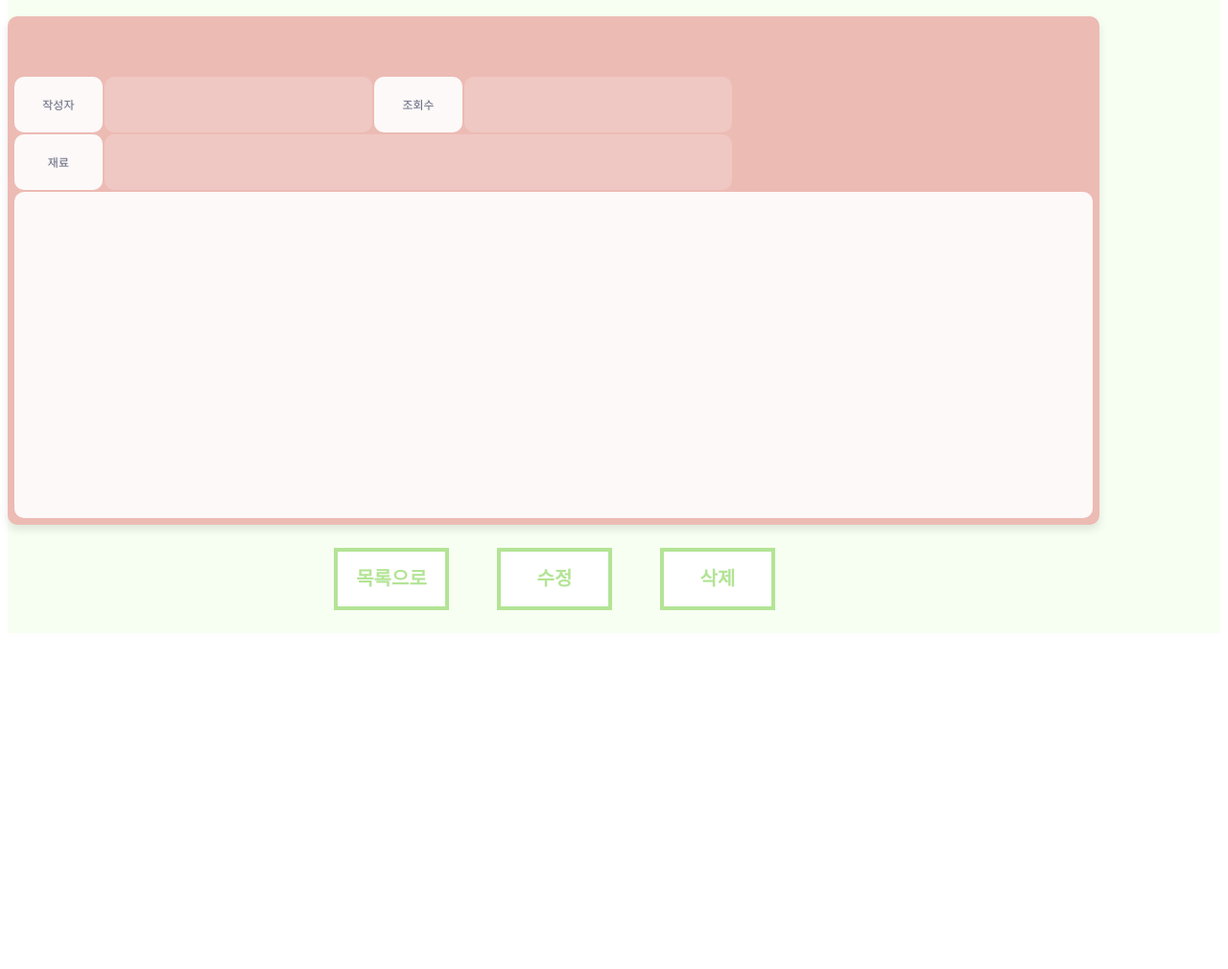
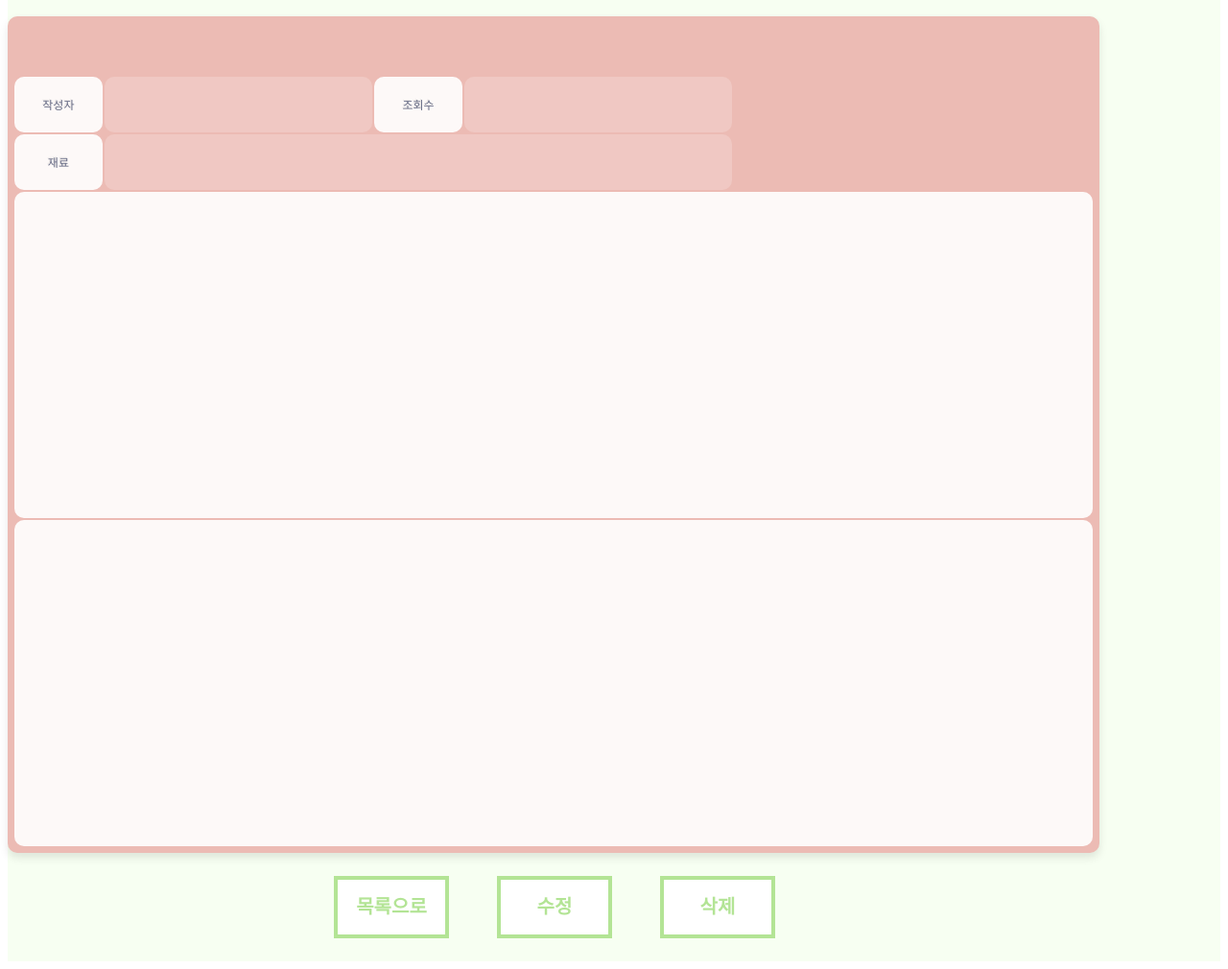
Before and after one commit to jaethewiederholen/OSPteam10, a PHP site: page /recipe_view_privacy.php?number=1 in a window 1280 px wide. Shown: the part 189-1199 px from the top of the page at 96% size. Before the commit the page ends 849 px from the top, so only its background shows below. Run offline with PHP 8.4, Linux system fonts and the light colour scheme; the visitor is signed in with stand-in values (Sample User, id 1); data that the repository does not hold is empty.

Commit message:
Update recipe_view_privacy.php

```diff
--- a/recipe_view_privacy.php
+++ b/recipe_view_privacy.php
@@ -238,6 +238,7 @@ td{
         $rows = mysqli_fetch_assoc($result);
         $hit = "UPDATE recipe SET hit=hit+1 WHERE number=$number";
         $connect->query($hit);
+
 ?>
 
   <div class= "container">
@@ -259,6 +260,10 @@ td{
             <tr>
             <td colspan="12" style="height:300px; text-align:left; vertical-align:top;"><?php echo $rows['content']?></td>
             </tr>
+            <tr>
+            <td colspan="12" style="height:300px; text-align:left; vertical-align:top;">
+             <img src="<?php echo $rows['file']?>"></td>
+            </tr>
           </tbody>
         </table>
 
```
